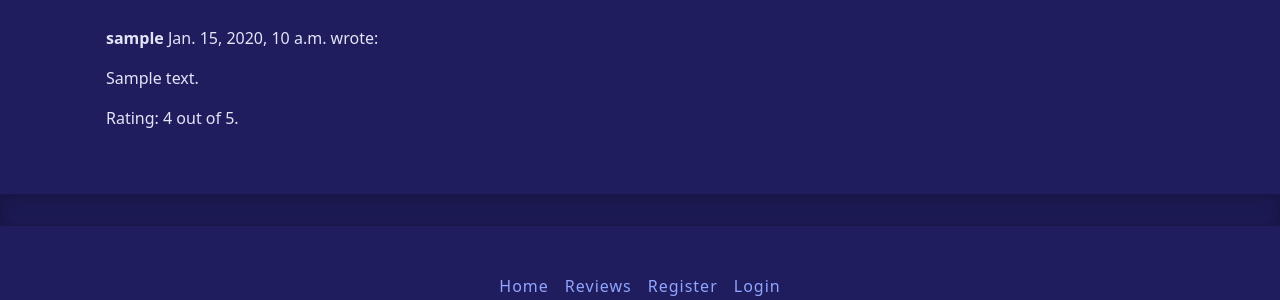
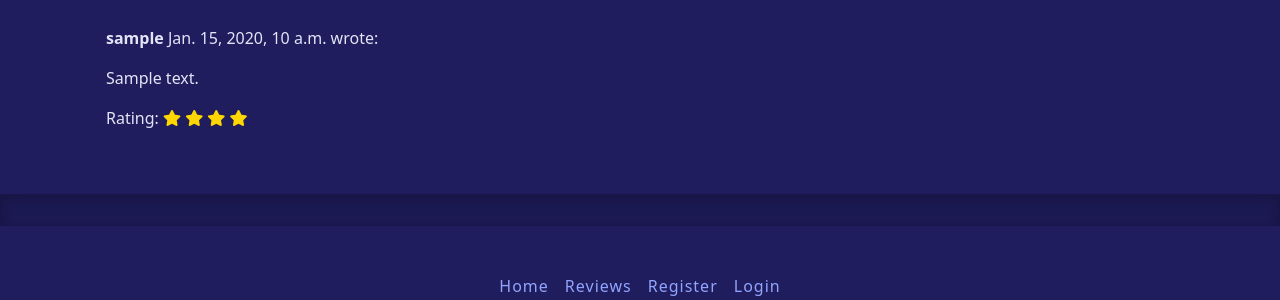
Before and after one commit to laurachri-hall/LitRPG-Library, a Django app: a page that uses review/templates/review/review_detail.html in a window 1280 px wide. Shown: the part 608-908 px from the top of the page. Run offline with Django 4.2, Linux system fonts and the light colour scheme; tables that the repository leaves empty hold one stand-in row (values such as "Sample post"); some libraries are stand-ins or nearby versions; some web fonts are replaced.

Commit message:
Style: comment ratings now appear as stars

```diff
--- a/review/templates/review/review_detail.html
+++ b/review/templates/review/review_detail.html
@@ -120,7 +120,17 @@
             {{ comment.content | linebreaks }}
           </div>
           {% if comment.rating %}
-          <p>Rating: {{ comment.rating }} out of 5.</p>
+          <p>
+            Rating:
+            {% for i in 1|add:""|default_if_none:""|add:"2345" %}
+                {% if forloop.counter <= comment.rating %}
+                    <i class="fas fa-star" style="color: gold;"></i> <!-- Filled star -->
+                {% else %}
+                    <i class="far fa-star" style="color: gold;"></i> <!-- Empty star -->
+                {% endif %}
+            {% endfor %}
+        </p>
+
           {% endif %}
           {% if not comment.approved and comment.user == user %}
           <p class="approval">This comment is awaiting approval</p>
```
